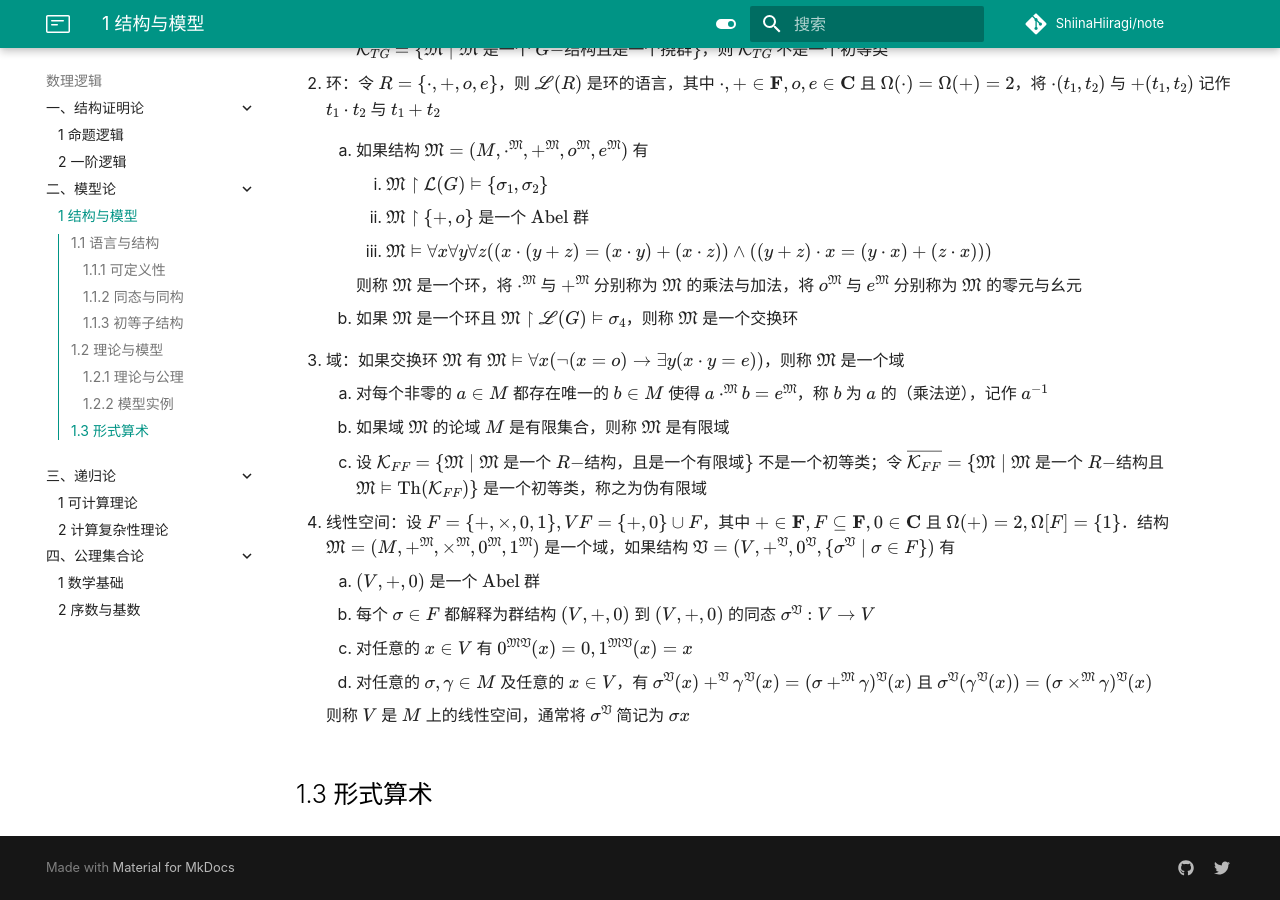
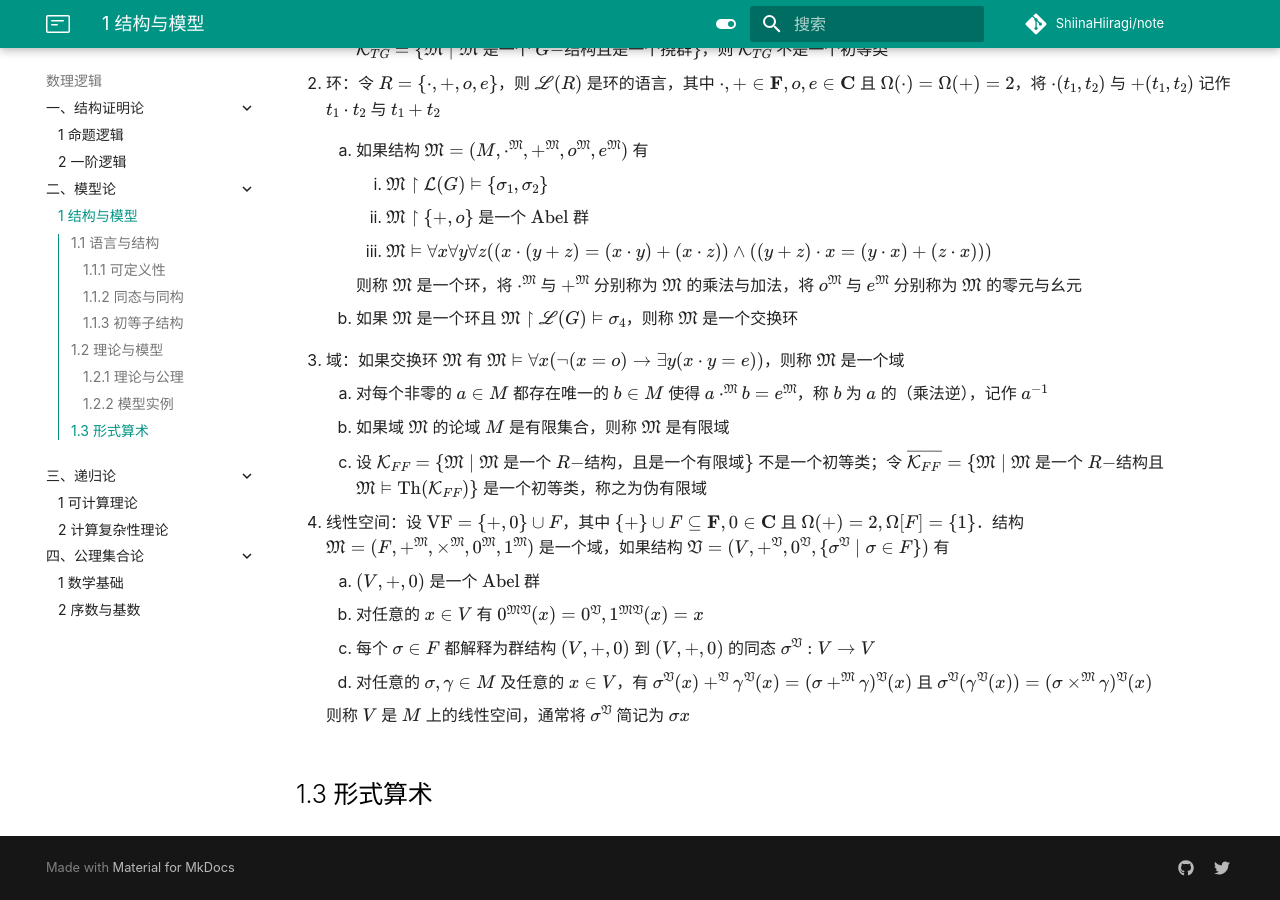
Before and after one commit to ShiinaHiiragi/note, an MkDocs documentation site: the page built from docs/logic/mdl/mdl.md, in a window 1280 px wide and 900 px high, scrolled down 4211 px. Built offline with MkDocs 1.6.1 and Material for MkDocs 9.7.7, drawn with Linux system fonts in a browser that asks for light colours; comment, search, counter and statistics services are not loaded.

Commit message:
change linear space

```diff
--- a/docs/logic/mdl/mdl.md
+++ b/docs/logic/mdl/mdl.md
@@ -117,11 +117,11 @@
     1. 对每个非零的 $a\in M$ 都存在唯一的 $b\in M$ 使得 $a \cdot^\mathfrak M b = e^\mathfrak M$，称 $b$ 为 $a$ 的（乘法逆），记作 $a^{-1}$
     2. 如果域 $\mathfrak M$ 的论域 $M$ 是有限集合，则称 $\mathfrak M$ 是有限域
     3. 设 $\mathcal K_{FF} = \{\mathfrak M \mid \mathfrak M$ 是一个 $R-$结构，且是一个有限域$\}$ 不是一个初等类；令 $\overline{\mathcal K_{FF}} = \{\mathfrak M \mid \mathfrak M$ 是一个 $R-$结构且 $\mathfrak M \vDash \mathrm{Th}(\mathcal K_{FF})\}$ 是一个初等类，称之为伪有限域
-4. 线性空间：设 $F = \{+, \times, 0, 1\}, VF = \{+, 0\} \cup F$，其中 $+ \in \mathbf F, F \subseteq \mathbf F, 0 \in \mathbf C$ 且 $\Omega(+) = 2, \Omega[F] = \{1\}$．结构 $\mathfrak M = (M, +^\mathfrak M, \times^\mathfrak M, 0^\mathfrak M, 1^\mathfrak M)$ 是一个域，如果结构 $\mathfrak V = (V, +^\mathfrak V, 0^\mathfrak V, \{\sigma^\mathfrak V \mid \sigma \in F\})$ 有
+4. 线性空间：设 $\mathrm{VF} = \{+, 0\} \cup F$，其中 $\{+\} \cup F \subseteq \mathbf F, 0 \in \mathbf C$ 且 $\Omega(+) = 2, \Omega[F] = \{1\}$．结构 $\mathfrak M = (F, +^\mathfrak M, \times^\mathfrak M, 0^\mathfrak M, 1^\mathfrak M)$ 是一个域，如果结构 $\mathfrak V = (V, +^\mathfrak V, 0^\mathfrak V, \{\sigma^\mathfrak V \mid \sigma \in F\})$ 有
     1. $(V, +, 0)$ 是一个 $\text{Abel}$ 群
-    2. 每个 $\sigma \in F$ 都解释为群结构 $(V, +, 0)$ 到 $(V, +, 0)$ 的同态 $\sigma^\mathfrak V: V\to V$
-    3. 对任意的 $x\in V$ 有 $0^\mathfrak{MV}(x) = 0, 1^\mathfrak{MV}(x) = x$
-    4. 对任意的 $\sigma, \gamma \in M$ 及任意的 $x\in V$，有 $\sigma^\mathfrak V(x) +^\mathfrak V \gamma^\mathfrak V(x) = (\sigma +^\mathfrak M \gamma)^\mathfrak V(x)$ 且 $\sigma^\mathfrak V(\gamma^\mathfrak V(x)) = (\sigma \times^\mathfrak M \gamma)^\mathfrak V(x)$
+    2. 对任意的 $x \in V$ 有 $0^\mathfrak{MV}(x) = 0^\mathfrak V, 1^\mathfrak{MV}(x) = x$
+    3. 每个 $\sigma \in F$ 都解释为群结构 $(V, +, 0)$ 到 $(V, +, 0)$ 的同态 $\sigma^\mathfrak V: V\to V$
+    4. 对任意的 $\sigma, \gamma \in M$ 及任意的 $x \in V$，有 $\sigma^\mathfrak V(x) +^\mathfrak V \gamma^\mathfrak V(x) = (\sigma +^\mathfrak M \gamma)^\mathfrak V(x)$ 且 $\sigma^\mathfrak V(\gamma^\mathfrak V(x)) = (\sigma \times^\mathfrak M \gamma)^\mathfrak V(x)$
 
     则称 $V$ 是 $M$ 上的线性空间，通常将 $\sigma^\mathfrak V$ 简记为 $\sigma x$
 
```
